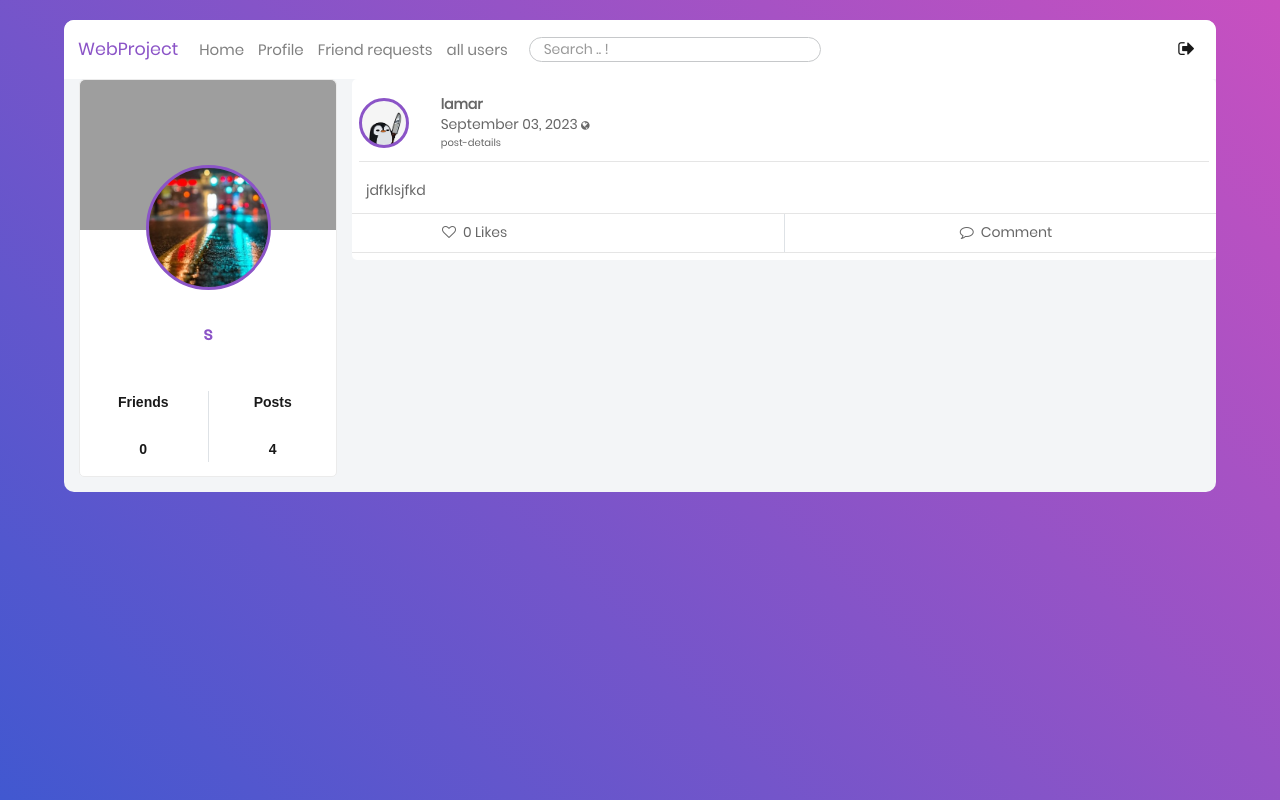
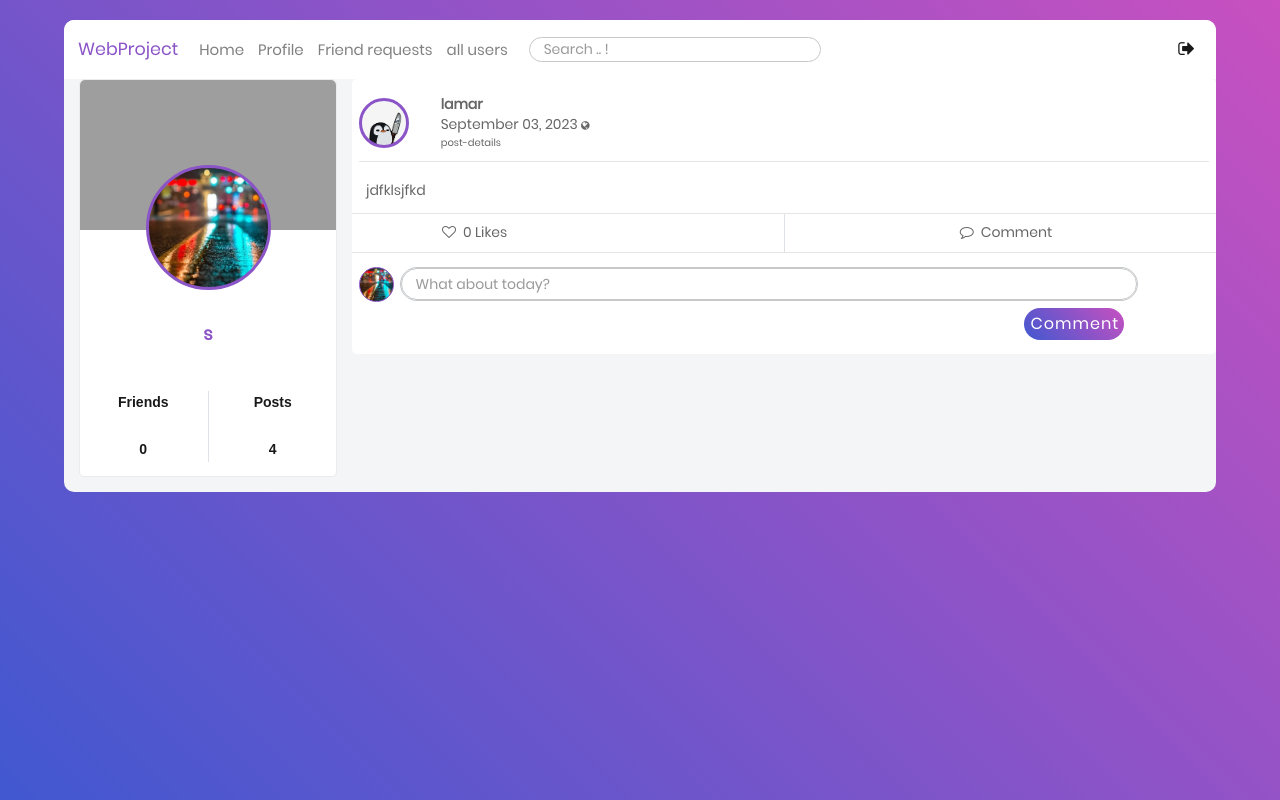
Before and after one commit to sufyanserdah/MyFirstDjangoProject, a Django app: page /blog/post/119/ in a window 1280 px wide. Run offline with Django 4.2, Linux system fonts and the light colour scheme; a user stored in the database is signed in; data comes from the database, SQL or seed files in the repository; both versions use the stored data as it was after the commit; some libraries are stand-ins or nearby versions; grey boxes are pictures that could not be loaded.

Commit message:
fixed the errors with the corrupt commit

```diff
--- a/blog/templates/blog/post_detail_body.html
+++ b/blog/templates/blog/post_detail_body.html
@@ -1,6 +1,6 @@
   {% if post.post_image %}
-          <div class="main-block post-with-photo" style="border: none; " id="post-list">
-            <div class="Post-Box" >
+          <div class="main-block post-with-photo" style="border: none; margin-right: 1%; " id="post-list">
+            <div class="Post-Box" style="margin: 1%;" >
               <div class="header row" style="width: 144%">
                 <div class="col-1" style=" padding-top: 1%;">
                   <div class="pt-2 pl-2 d-inline-block">
@@ -49,6 +49,7 @@
     <div class="body row">
       <div class="details col">
         <p class="px-3" style="padding: 10px">{{ post.content }}</p>
+
       </div>
 
 
@@ -137,6 +138,11 @@
                             <p class="p-0 pl-2 fs-10">
 
                               <span class="fs-9">{{ c.created }}</span>
+                              <a
+              href="{% url 'profile-detail-view' post.author.slug %}"
+              class="fs-11"
+              >{{ post.author.user }}</a
+            >
                             </p>
                           </div>
                         </div>
@@ -145,7 +151,47 @@
                   </div>
                   {% endfor %}
 
-
+<div class="add-comment col-12 pb-2">
+          <div class="row">
+            <div class="col-1" style="padding-right: 7%">
+              <div class="pt-2 pl-2 d-inline-block">
+                <div
+                  class="Profile-Picture-Comment"
+                  style="background: url('{{ user.profile.image.url }}'); "
+                ></div>
+              </div>
+            </div>
+            <div class="bruh-box col-10 pl-0">
+              <div class="row pr-2 pt-2 pb-2 pl-0">
+                <div class="col pl-0">
+                  <form hx-post="{% url 'post-detail' post.id %}" hx-target="#lol"   action="" enctype="multipart/form-data" id="f" name="f">
+                    {% csrf_token %}
+                    <input type="hidden" name="post_id" value="{{post.id}}" />
+                    <div
+                      style="
+                        border-radius: 25px;
+                        border: 1px solid #c6c8ca;
+                        width: 100%;
+                      "
+                    >
+                      {{c_form}}
+                    </div>
+                    <div class="action p-2 pr-3">
+                      <button
+                        type="submit"
+                        class="float-r p-2 fs-16 post"
+                        name="submit_c_form"
+                        style="width: 100px"
+                      >
+                        Comment
+                      </button>
+                    </div>
+                  </form>
+                </div>
+              </div>
+            </div>
+          </div>
+        </div>
 
                 </div>
                 </div>
@@ -281,7 +327,11 @@
                             <p class="pt-1 pl-2 pb-0 fs-14">{{c.body}}</p>
                             <p class="p-0 pl-2 fs-10">
 
-                              <span class="fs-9">{{ c.created }}</span>
+                              <span class="fs-9">{{ c.created }}</span> <a
+              href="{% url 'profile-detail-view' post.author.slug %}"
+              class="fs-11"
+              >{{ post.author.user }}</a
+            >
                             </p>
                           </div>
                         </div>
@@ -291,6 +341,48 @@
                   {% endfor %}
 
 
+<div class="add-comment col-12 pb-2">
+          <div class="row">
+            <div class="col-1" style="padding-right: 7%">
+              <div class="pt-2 pl-2 d-inline-block">
+                <div
+                  class="Profile-Picture-Comment"
+                  style="background: url('{{ user.profile.image.url }}'); "
+                ></div>
+              </div>
+            </div>
+            <div class="bruh-box col-10 pl-0">
+              <div class="row pr-2 pt-2 pb-2 pl-0">
+                <div class="col pl-0">
+                  <form hx-post="{% url 'post-detail' post.id %}" hx-target="#lol"   action="" enctype="multipart/form-data" id="f" name="f">
+                    {% csrf_token %}
+                    <input type="hidden" name="post_id" value="{{post.id}}" />
+                    <div
+                      style="
+                        border-radius: 25px;
+                        border: 1px solid #c6c8ca;
+                        width: 100%;
+                      "
+                    >
+                      {{c_form}}
+                    </div>
+                    <div class="action p-2 pr-3">
+                      <button
+                        type="submit"
+                        class="float-r p-2 fs-16 post"
+                        name="submit_c_form"
+                        style="width: 100px"
+                      >
+                        Comment
+                      </button>
+                    </div>
+                  </form>
+                </div>
+              </div>
+            </div>
+          </div>
+        </div>
+
 
                 </div>
                 </div>
--- a/blog/urls.py
+++ b/blog/urls.py
@@ -1,7 +1,7 @@
 from . import views
 from django.urls import path
 from django.contrib.auth import views as user_view
-from .views import PostDetailView, AddPostView,like_unlike_post, PostDeleteView,PostUpdateView
+from .views import  AddPostView,like_unlike_post, PostDeleteView,PostUpdateView
 urlpatterns = [
     path('', views.home, name="blog-home"),
 
--- a/blog/views.py
+++ b/blog/views.py
@@ -202,8 +202,8 @@ class AddPostView(CreateView, LoginRequiredMixin, UserPassesTestMixin):
         return reverse("blog-home")
 
 
-class PostDetailView(DetailView, LoginRequiredMixin):
-    model = Post
+# class PostDetailView(DetailView, LoginRequiredMixin):
+#     model = Post
 
 
 @login_required
@@ -230,6 +230,18 @@ def details(request, pk):
             instance.save()
 
             c_form = CommentModelForm()
+            context = {
+        "user": request.user,
+        "pos": profile.get_posts_no,
+        "profile": profile,
+
+        "c_form": c_form,
+        "post_added": post_added,
+
+        "post": post.get ,
+
+    }
+        return render(request, "blog/post_detail_body.html", context)
     context = {
         "user": request.user,
         "pos": profile.get_posts_no,
--- a/users/templates/users/post_list2_likes_form.html
+++ b/users/templates/users/post_list2_likes_form.html
@@ -5,7 +5,7 @@
                         name="post_id"
                         value="{{ post.id }}"
                       />
-                      {% if profile1 not in post.liked.all %}
+                      {% if profile not in post.liked.all %}
                       <button
                         style="
                           background-color: transparent;
```
Also changed, not shown: db.sqlite3, users/views.py (line endings or trailing spaces).
